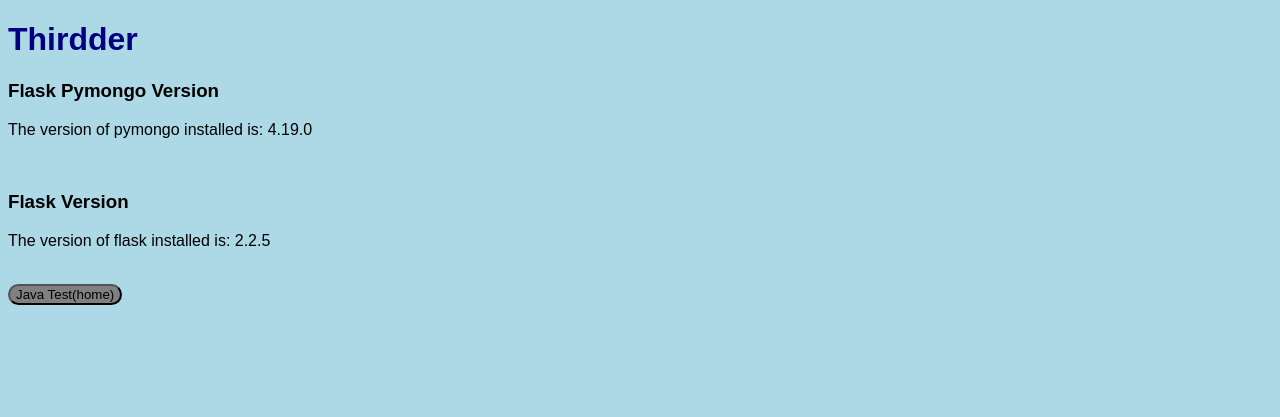
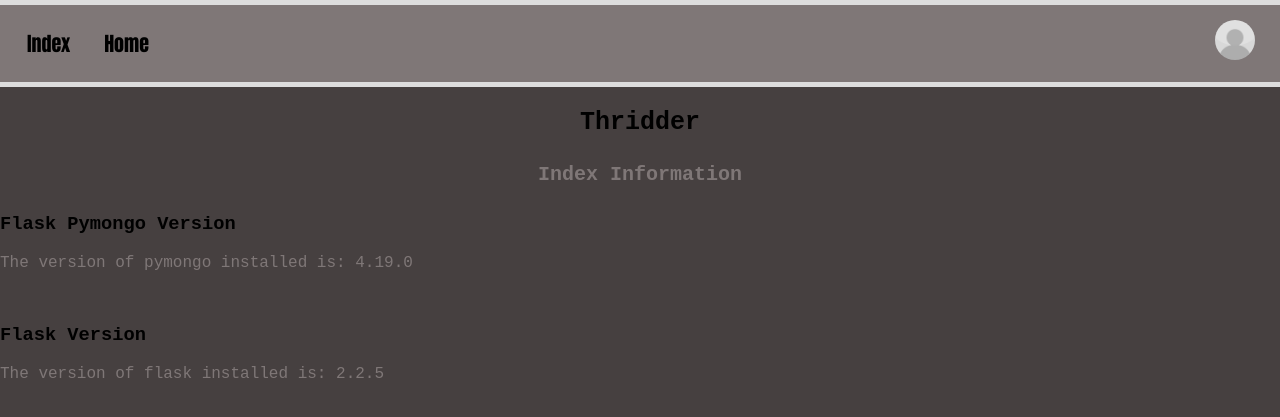
Before and after one commit to schwartzoscar/Capstone, a Flask app: page / in a window 1280 px wide. Shown: the top 417 px of the page. Run offline with Flask 2, Linux system fonts and the light colour scheme.

Commit message:
Revamped Home page, added base.html and profile,html, reworked style

```diff
--- a/app.py
+++ b/app.py
@@ -4,14 +4,22 @@ import flask
 
 app = Flask(__name__, static_url_path='', static_folder='.')
 
+#Index app route
 @app.route('/')
 def index():
     pymongo_version = pymongo.__version__
     flask_version = flask.__version__
     return render_template('index.html', pymongo_version=pymongo_version, flask_version=flask_version)
+#Home app route
 @app.route('/home')
 def home():
     return render_template('home.html')
+#Profile app route
+@app.route('/profile')
+def profile():
+    return render_template('profile.html')
+
+
 
 if __name__ == '__main__':
     app.run(debug=True)
--- a/requirements.txt
+++ b/requirements.txt
@@ -2,3 +2,5 @@
     #pip install -r requirements.txt
 Flask==2.2.3
 pymongo==4.6.1
+
+#To run the application, type python app.py in the console
--- /dev/null
+++ b/templates/base.html
@@ -0,0 +1,25 @@
+<!DOCTYPE html>
+<html lang="en">
+<head>
+    <meta charset="UTF-8">
+    <meta name="viewport" content="width=device-width, initial-scale=1.0">
+    <link rel="stylesheet" href="/templates/styles.css">
+</head>
+<body>
+    <header>
+        <nav>
+            <div class="buttons">
+                <a href="/">Index</a>
+                <a href="/home">Home</a>
+            </div>
+            <div class="profile">
+                <a href="/profile">
+                    <img src="/images/Defaultprofile.jpg" alt="Profile Picture">
+                </a>
+            </div>
+        </nav>
+    </header>
+    <h2>Thridder</h2>
+    {% block content %}{% endblock %}
+</body>
+</html>
--- a/templates/index.html
+++ b/templates/index.html
@@ -1,20 +1,25 @@
 <!DOCTYPE html>
-<link rel="stylesheet" href="/templates/styles.css">
 <html lang="en">
 <head>
     <meta charset="UTF-8">
+    <meta http-equiv="X-UA-Compatible" content="IE=edge">
     <meta name="viewport" content="width=device-width, initial-scale=1.0">
-    <title>/  (Versions)</title>
+    <title>Profile</title>
+    <link rel="stylesheet" href="/templates/styles.css">
 </head>
-<h1>Thirdder</h1>
 <body>
-    <h3>Flask Pymongo Version</h3>
-    <p>The version of pymongo installed is: {{ pymongo_version }}</p>
-    <br>
-    <h3>Flask Version</h3>
-    <p>The version of flask installed is: {{ flask_version }}</p>
-    <br>
-    <button onclick="window.location.href='/home'">Java Test(home)</button>
-    <br>
+    {% extends 'base.html' %}
+    {% block title %}Profile{% endblock %}
+    {% block content %}
+
+        <h4>Index Information</h4>
+        <h3>Flask Pymongo Version</h3>
+        <p>The version of pymongo installed is: {{ pymongo_version }}</p>
+        <br>
+        <h3>Flask Version</h3>
+        <p>The version of flask installed is: {{ flask_version }}</p>
+
+    {% endblock %}
+
 </body>
 </html>
--- a/templates/styles.css
+++ b/templates/styles.css
@@ -1,16 +1,73 @@
-
-body {
-    background-color: lightblue;
-    font-family: Arial, sans-serif;
+/*Header*/
+header {
+    font-family: Impact, Haettenschweiler, 'Arial Narrow Bold', sans-serif;
+    font-size: 20px;
+    text-align: center;
+    border-bottom: 5px solid #ddd;
+    border-top: 5px solid #ddd;
+    padding: 15px;
+    color: #000000;
+    background-color: #7f7777;
+}
+nav {
+    display: flex;
+    justify-content: space-between;
+    align-items: center;
+}
+/*H Tags*/
+h1 {
+    font-family:'Gill Sans', 'Gill Sans MT', Calibri, 'Trebuchet MS', sans-serif;
+    font-size: 15px;
+}
+h2 {
+    font-family: 'Courier New', Courier, monospace;
+    font-size: 25px;
+    text-align: center;
+}
+h3 {
+    font-family: default;
+}
+h4 {
+    font-family: 'Courier New', Courier, monospace;
+    font-size: 20px;
+    text-align: center;
+    color:#7f7777
 }
 
-h1 {
-    color: navy;
+/*Profile*/
+.profile img {
+    width: 40px;
+    height: 40px;
+    border-radius: 50%;
+    object-fit: cover;
+    margin-right: 10px;
 }
-button {
-    border-radius: 12px;
-    background-color: gray;
+/*Buttons*/
+.buttons {
+    display: flex;
+    align-items: center;
 }
-button2 {
-    background-color: aquamarine;
+.buttons a {
+    text-decoration: none;
+    margin-right: 10px;
+    border-radius: 4px;
+    padding: 8px 12px;
+    color: #000000;
 }
+.buttons a:hover {
+    background-color: #464040;
+}
+/*Body*/
+body {
+    font-family: 'Courier New', Courier, monospace;
+    margin: 0;
+    color: rgb(0, 0, 0);
+    background-color: #464040;
+
+
+}
+/*Paragraph*/
+p {
+    font-family: default;
+    color:#7f7777;
+}
```
Also changed, not shown: templates/home.html (+14 -4 lines), templates/profile.html (added, +13 -0 lines), Images/Defaultprofile.jpg (added), java.js (line endings or trailing spaces).
